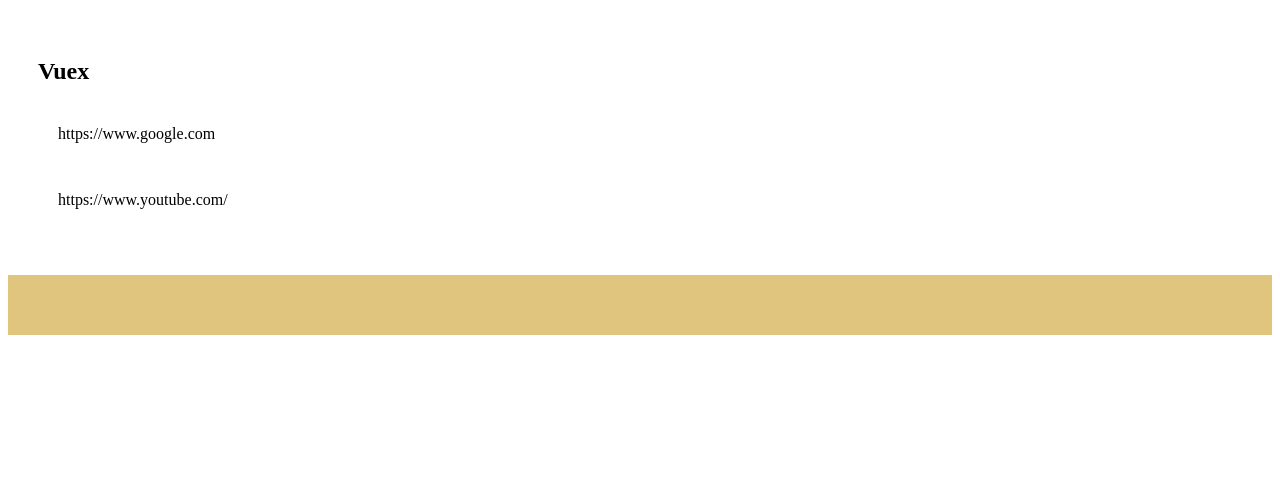
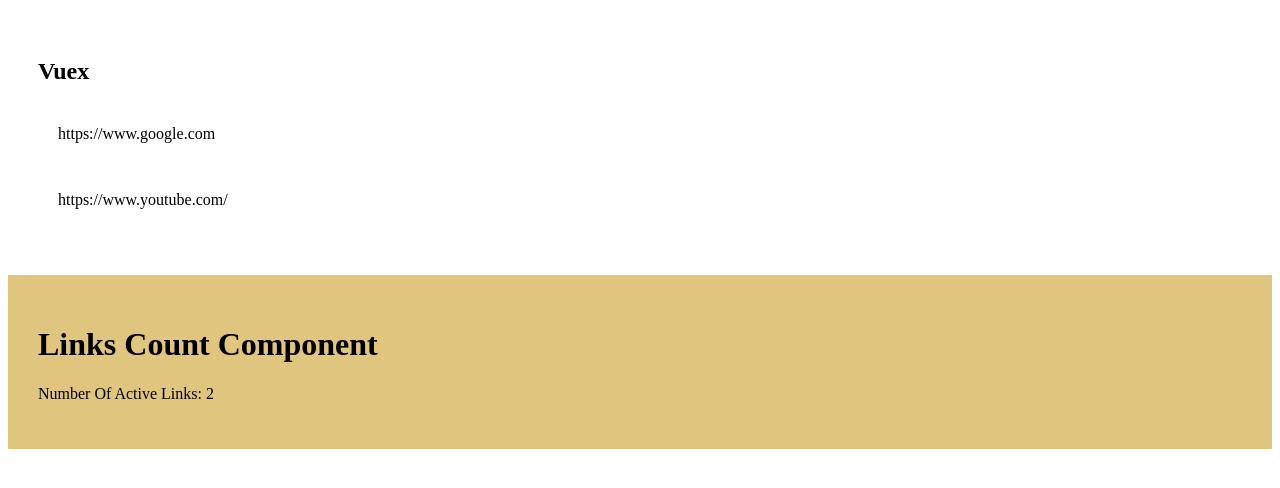
Before and after one commit to arifpehlivan/vuexApp, a Vue app in the folder vuex-app/: page / in a window 1280 px wide. Shown: the top 488 px of the page. Built offline with nearby package versions, Linux system fonts and the light colour scheme.

Commit message:
create linkCount

```diff
--- a/vuex-app/src/App.vue
+++ b/vuex-app/src/App.vue
@@ -7,16 +7,21 @@
       </ul>
     </div>
     <div class="down">
-
+      <link-count/>
     </div>
   </div>
 </template>
 
 <script>
 import {mapState} from 'vuex';
+import LinkCount from './components/LinkCount.vue';
+
 
 export default {
   name: 'App',
+  components:{
+    LinkCount
+  },
   // computed:mapState([
   //   'title',
   // ])
--- /dev/null
+++ b/vuex-app/src/components/LinkCount.vue
@@ -0,0 +1,23 @@
+<template>
+  <div>
+      <h1>Links Count Component</h1>
+      <p>Number Of Active Links: {{linkCount}}</p>
+  </div>
+</template>
+
+<script>
+import {mapGetters} from 'vuex';
+
+export default {
+    name:'LinkCount',
+    computed:{
+        ...mapGetters([
+            'linkCount'
+        ])
+    }
+}
+</script>
+
+<style>
+
+</style>
--- a/vuex-app/src/store/store.js
+++ b/vuex-app/src/store/store.js
@@ -13,7 +13,9 @@ export const store = new Vuex.Store({
         ]
     },
     getters:{
-
+        linkCount:state=>{
+            return state.links.length;
+        }
     },
     mutations:{
 
```
